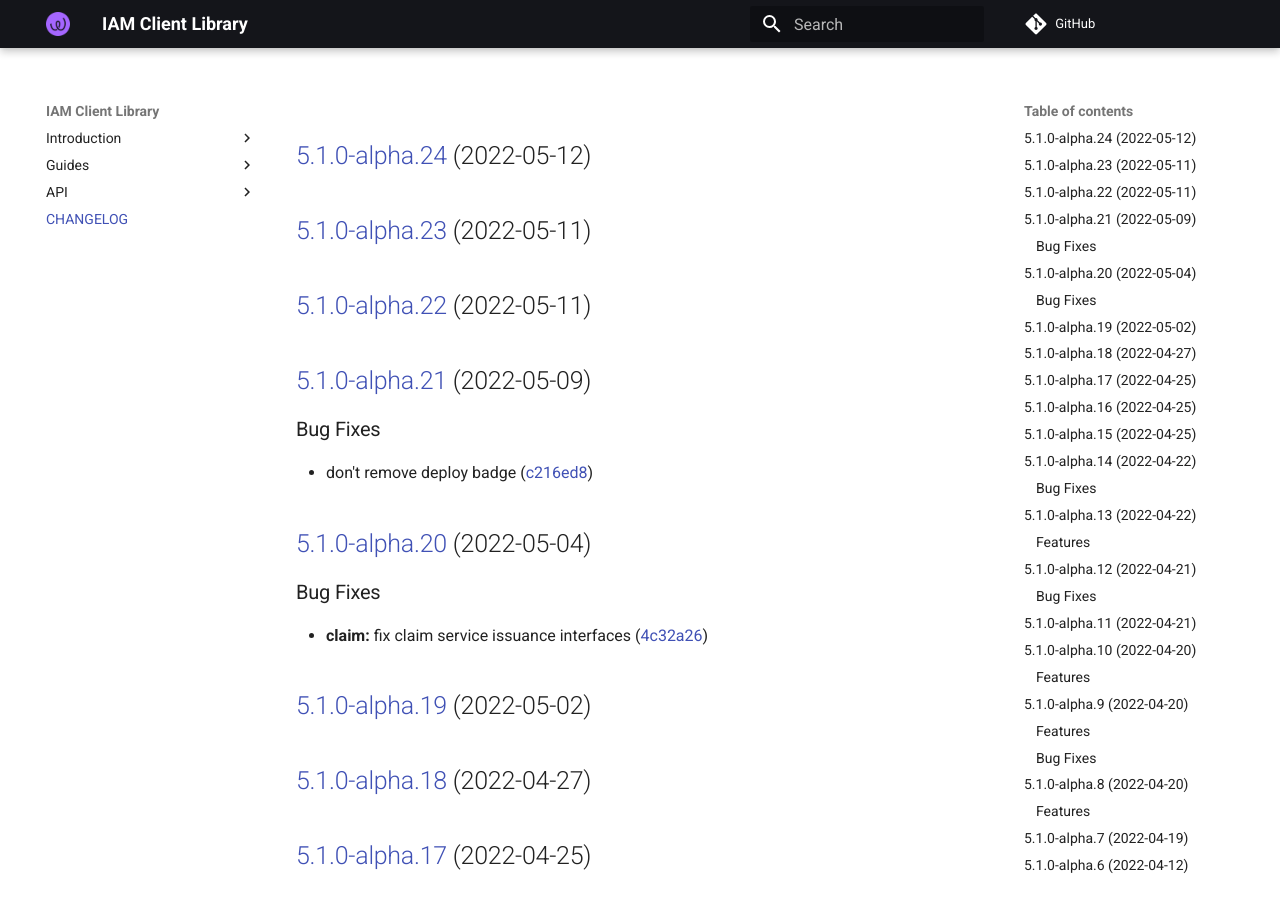
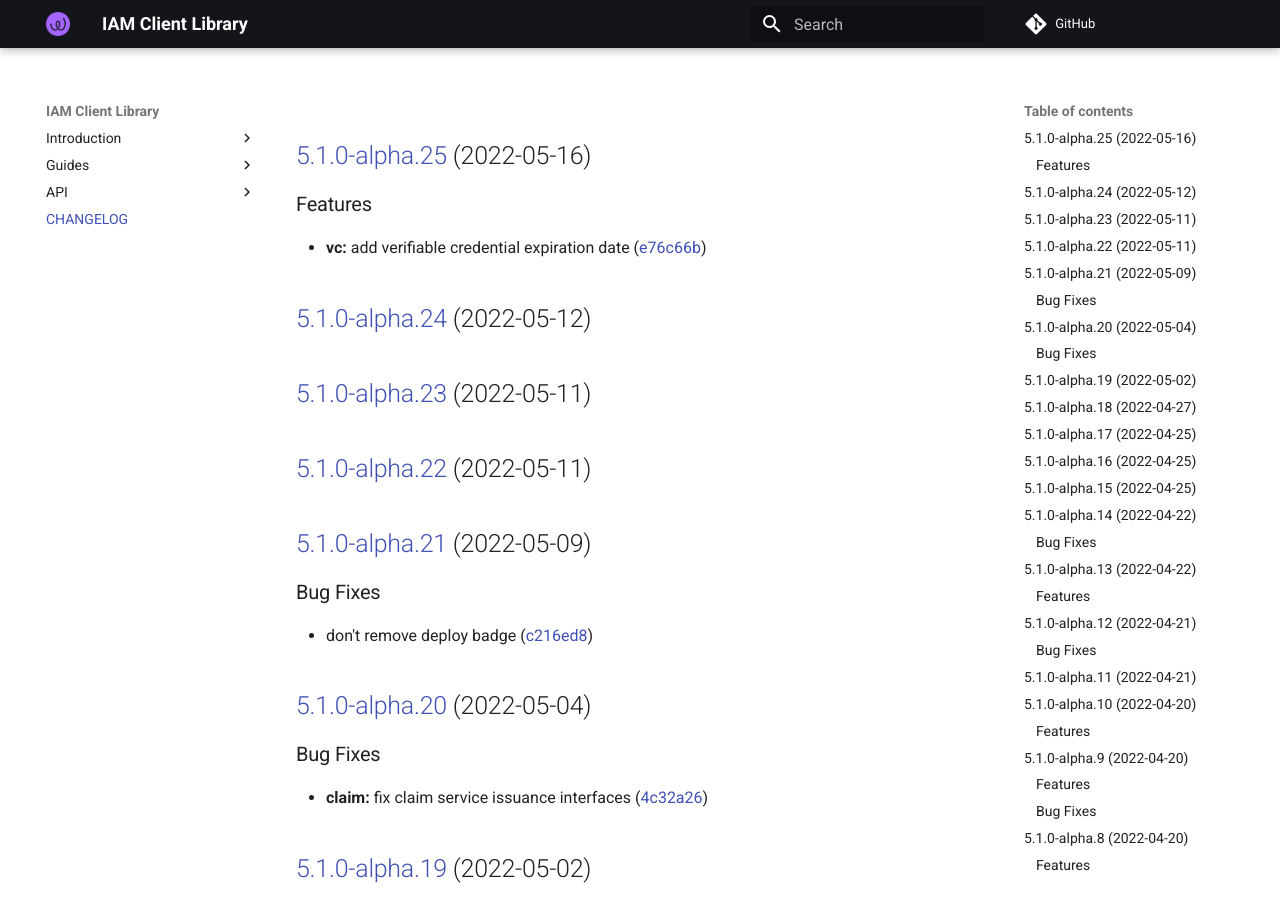
Before and after one commit to energywebfoundation/iam-client-lib, an MkDocs documentation site: the page built from docs/CHANGELOG.md, in a window 1280 px wide and 900 px high. Built offline with MkDocs 1.6.1 and Material for MkDocs 9.7.7, drawn with Linux system fonts in a browser that asks for light colours; comment, search, counter and statistics services are not loaded.

Commit message:
chore(release): 5.1.0-alpha.25 [skip ci]
## [5.1.0-alpha.25](https://github.com/energywebfoundation/iam-client-lib/compare/v5.1.0-alpha.24...v5.1.0-alpha.25) (2022-05-16)

### Features

* **vc:** add verifiable credential expiration date ([e76c66b](https://github.com/energywebfoundation/iam-client-lib/commit/e76c66b1c26b50a7854c3971042fe29ee1224e2e))

```diff
--- a/docs/CHANGELOG.md
+++ b/docs/CHANGELOG.md
@@ -1,3 +1,10 @@
+## [5.1.0-alpha.25](https://github.com/energywebfoundation/iam-client-lib/compare/v5.1.0-alpha.24...v5.1.0-alpha.25) (2022-05-16)
+
+
+### Features
+
+* **vc:** add verifiable credential expiration date ([e76c66b](https://github.com/energywebfoundation/iam-client-lib/commit/e76c66b1c26b50a7854c3971042fe29ee1224e2e))
+
 ## [5.1.0-alpha.24](https://github.com/energywebfoundation/iam-client-lib/compare/v5.1.0-alpha.23...v5.1.0-alpha.24) (2022-05-12)
 
 ## [5.1.0-alpha.23](https://github.com/energywebfoundation/iam-client-lib/compare/v5.1.0-alpha.22...v5.1.0-alpha.23) (2022-05-11)
--- a/package.json
+++ b/package.json
@@ -1,6 +1,6 @@
 {
   "name": "iam-client-lib",
-  "version": "5.1.0-alpha.24",
+  "version": "5.1.0-alpha.25",
   "description": "Library for Decentralized Identity and Access Management",
   "main": "dist/index.js",
   "module": "dist/index.esm.js",
```
